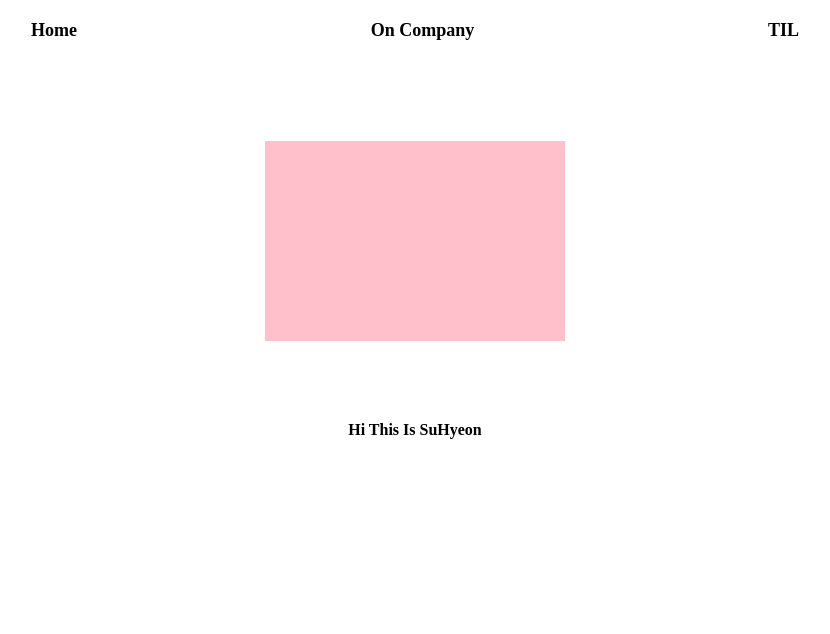
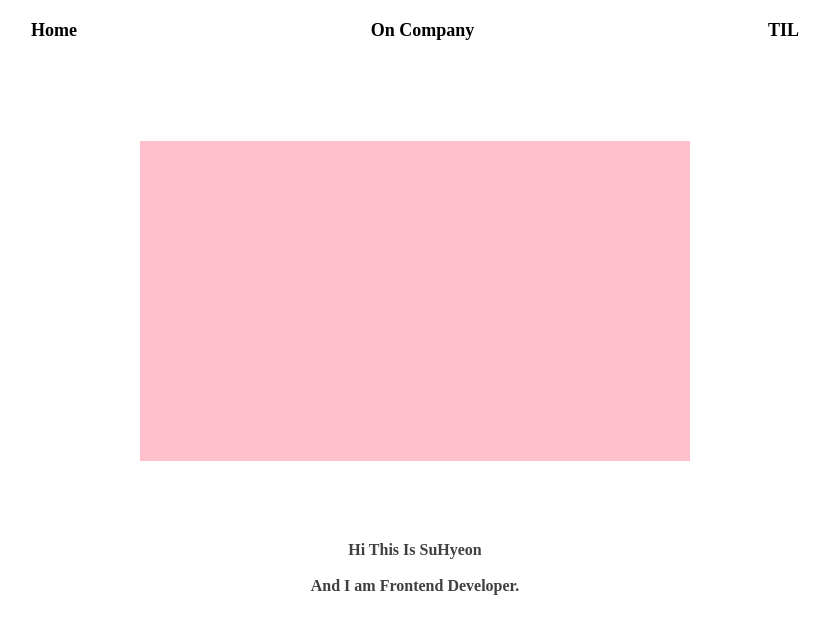
Before and after one commit to honeyhyoni/honey, a React (Create React App) app: page / in a window 1280 px wide. Shown: the top 634 px of the page, without its empty margins (225-1055 px from the left). Built offline with nearby package versions, Linux system fonts and the light colour scheme.

Commit message:
:art: change size and add comment

```diff
--- a/src/Pages/Main/App.tsx
+++ b/src/Pages/Main/App.tsx
@@ -20,6 +20,9 @@ const App = (): JSX.Element => {
         <span className='main-img' />
         <h4 className='main-title'>
           Hi This Is SuHyeon
+          <br />
+          <br />
+          And I am Frontend Developer.
         </h4>
       </animated.div>
     </AppStyled>
--- a/src/Pages/Main/styles.ts
+++ b/src/Pages/Main/styles.ts
@@ -15,8 +15,8 @@ export const AppStyled = styled.div`
 
   .main-img {
     display: block;
-    width: 300px;
-    height: 200px;
+    width: 550px;
+    height: 320px;
     margin: 10vh auto;
 
     background-color: pink;
@@ -25,5 +25,7 @@ export const AppStyled = styled.div`
 
   .main-title {
     display: block;
+
+    color: #404040;
   }
 `;
```
